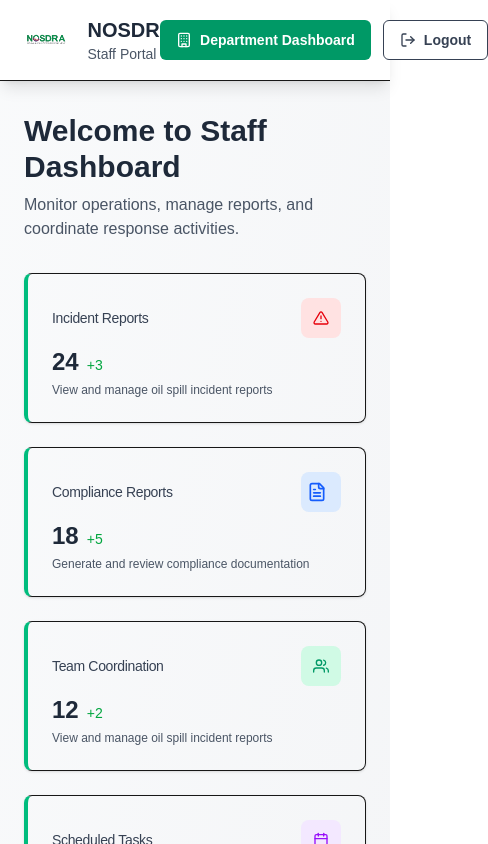
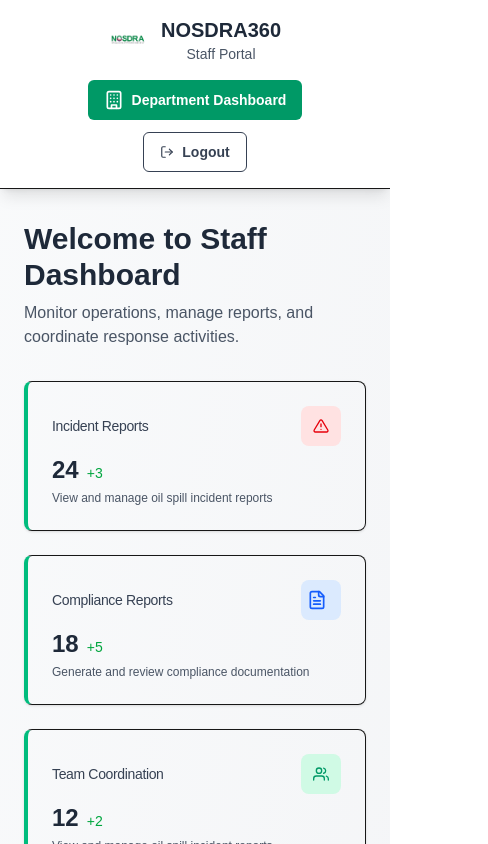
Before and after one commit to genedeh/NOSDRA360, a Next.js app: page /staff-dashboard in a window 390 px wide. Shown: the top 844 px of the page, 488 px wide, since content can reach past the window. Built offline with nearby package versions, Linux system fonts and the light colour scheme.

Commit message:
Made mobile advancements

```diff
--- a/src/app/staff-dashboard/page.tsx
+++ b/src/app/staff-dashboard/page.tsx
@@ -91,72 +91,62 @@ const StaffDashboardPage = () => {
     return (
         <>
             <div className="min-h-screen bg-gradient-to-br from-gray-50 to-gray-100">
-                <header className="bg-white border-b shadow-lg">
-                    <div className="max-w-7xl mx-auto px-6 py-4">
-                        <div className="flex justify-between items-center">
-                            <div className="flex items-center space-x-4">
+                <header className="bg-white border-b shadow-lg w-full">
+                    <div className="max-w-7xl mx-auto px-4 sm:px-6 lg:px-8 py-4">
+                        <div className="flex flex-wrap md:flex-nowrap justify-between items-center gap-y-4">
+
+                            {/* Logo + Title Section */}
+                            <div className="flex items-center space-x-3 w-full md:w-auto justify-center md:justify-start">
                                 <Image
                                     src="/images/logo.png"
                                     alt="NOSDRA360 Logo"
                                     width={40}
                                     height={40}
-                                    className="h-4 w-auto"
+                                    className="w-10 h-10 object-contain"
                                 />
-                                <div>
+                                <div className="text-center md:text-left">
                                     <h1 className="text-xl font-bold text-gray-800">NOSDRA360</h1>
                                     <p className="text-sm text-gray-600">Staff Portal</p>
                                 </div>
                             </div>
-                            <div className="flex items-center space-x-3">
+
+                            {/* Buttons Section */}
+                            <div className="flex flex-col sm:flex-row justify-center md:justify-end items-center gap-3 w-full md:w-auto">
+                                {/* Department Dashboard Button */}
                                 <button
-                                    className="justify-center gap-2
-                                    cursor-pointer
-                              whitespace-nowrap rounded-md text-sm font-semibold ring-offset-background transition-colors focus-visible:outline-none
-                               focus-visible:ring-2 focus-visible:ring-ring focus-visible:ring-offset-2 disabled:pointer-events-none disabled:opacity-50
-                               [&_svg]:pointer-events-none [&_svg]:size-4 [&_svg]:shrink-0 h-10 px-4 py-2 bg-emerald-600 hover:bg-emerald-700 text-white
-                                flex items-center space-x-2"
+                                    className="flex items-center justify-center gap-2 h-10 px-4 py-2 text-sm font-semibold text-white bg-emerald-600 hover:bg-emerald-700 rounded-md transition"
                                     onClick={() => router.push("/depertment-section")}
                                 >
                                     <svg
                                         xmlns="http://www.w3.org/2000/svg"
-                                        width="24"
-                                        height="24"
+                                        width="20"
+                                        height="20"
                                         viewBox="0 0 24 24"
                                         fill="none"
                                         stroke="currentColor"
                                         strokeWidth="2"
                                         strokeLinecap="round"
                                         strokeLinejoin="round"
-                                        className="lucide lucide-building w-4 h-4"
+                                        className="lucide lucide-building"
                                     >
-                                        <rect
-                                            width="16"
-                                            height="20"
-                                            x="4"
-                                            y="2"
-                                            rx="2"
-                                            ry="2"
-                                        ></rect>
-                                        <path d="M9 22v-4h6v4"></path>
-                                        <path d="M8 6h.01"></path>
-                                        <path d="M16 6h.01"></path>
-                                        <path d="M12 6h.01"></path>
-                                        <path d="M12 10h.01"></path>
-                                        <path d="M12 14h.01"></path>
-                                        <path d="M16 10h.01"></path>
-                                        <path d="M16 14h.01"></path>
-                                        <path d="M8 10h.01"></path>
-                                        <path d="M8 14h.01"></path>
+                                        <rect width="16" height="20" x="4" y="2" rx="2" ry="2" />
+                                        <path d="M9 22v-4h6v4" />
+                                        <path d="M8 6h.01" />
+                                        <path d="M16 6h.01" />
+                                        <path d="M12 6h.01" />
+                                        <path d="M12 10h.01" />
+                                        <path d="M12 14h.01" />
+                                        <path d="M16 10h.01" />
+                                        <path d="M16 14h.01" />
+                                        <path d="M8 10h.01" />
+                                        <path d="M8 14h.01" />
                                     </svg>
                                     Department Dashboard
                                 </button>
+
+                                {/* Logout Button */}
                                 <button
-                                    className="justify-center gap-2 whitespace-nowrap rounded-md text-sm font-semibold ring-offset-background transition-colors
-                                focus-visible:outline-none focus-visible:ring-2 focus-visible:ring-ring focus-visible:ring-offset-2 disabled:pointer-events-none
-                                disabled:opacity-50 [&_svg]:pointer-events-none [&_svg]:size-4 [&_svg]:shrink-0 border border-input hover:text-accent-foreground
-                                bg-white text-gray-700
-                                cursor-pointer
-                                h-10 px-4 py-2 flex items-center space-x-2 hover:bg-red-50 hover:border-red-200"
+                                    className="flex items-center justify-center gap-2 h-10 px-4 py-2 text-sm font-semibold text-gray-700 bg-white border hover:bg-red-50 hover:border-red-200 rounded-md transition"
                                     onClick={() => router.push("/")}
                                 >
                                     <FiLogOut /> Logout
@@ -165,6 +155,7 @@ const StaffDashboardPage = () => {
                         </div>
                     </div>
                 </header>
+
                 <main className="max-w-7xl mx-auto px-6 py-8">
                     <div className="mb-8">
                         <h2 className="text-3xl font-bold text-gray-800 mb-2">
```
